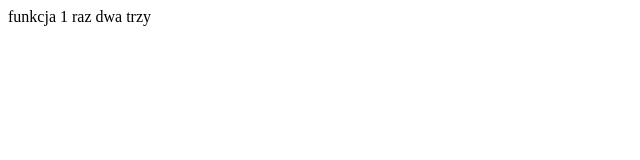
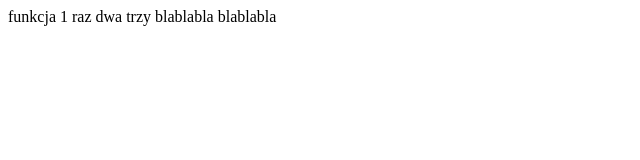
Before and after one commit to whatevermaycome/test, a plain HTML site: page index.html in a window 1280 px wide. Shown: the whole page, without its empty margins (0-640 px from the left). Drawn offline with Linux system fonts and the light colour scheme.

Commit message:
bla bla bla

```diff
--- a/index.html
+++ b/index.html
@@ -7,5 +7,7 @@
 <body>
 funkcja 1
 raz dwa trzy
+blablabla
+blablabla
 </body>
 </html>
```
